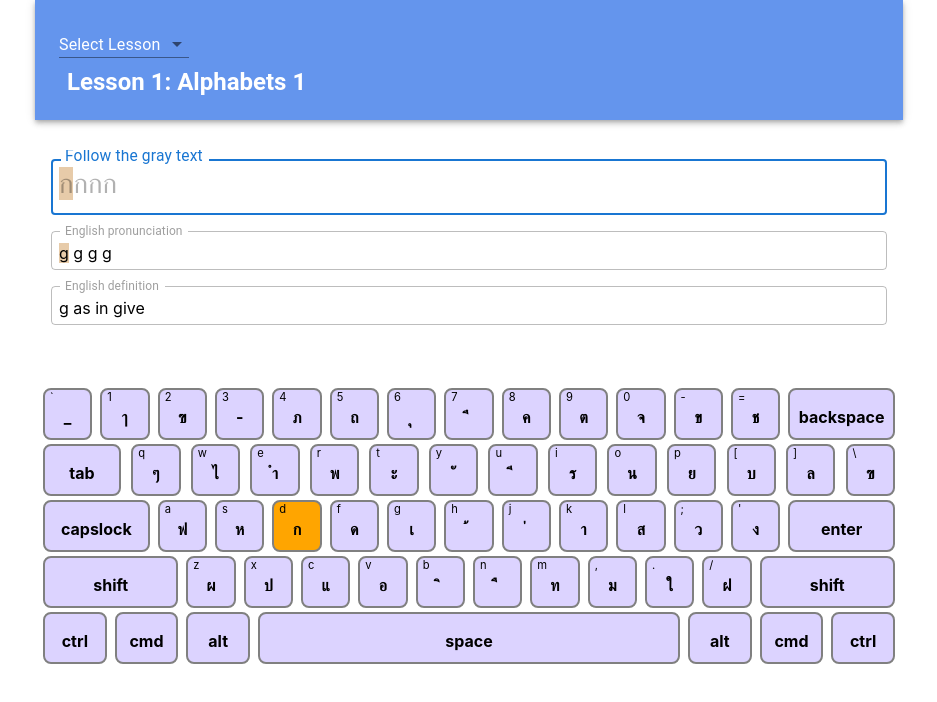
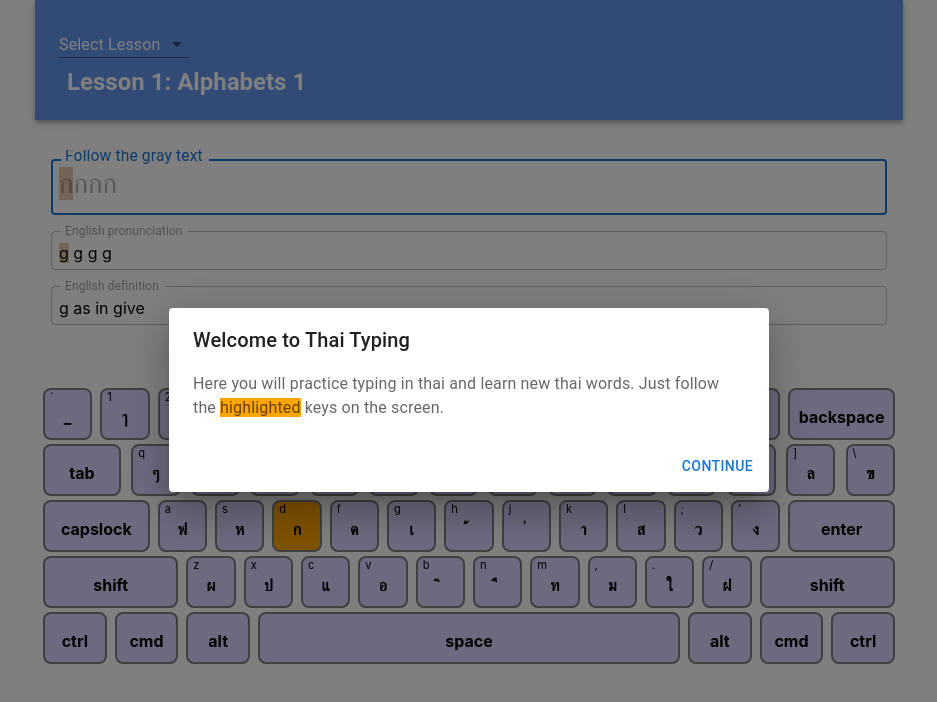
Before and after one commit to alvinlamSL/thai-typing-game, a React (Create React App) app: page / in a window 1280 px wide. Shown: the top 702 px of the page, without its empty margins (171-1108 px from the left). Built offline with nearby package versions, Linux system fonts and the light colour scheme.

Commit message:
Add intro dialog

```diff
--- a/src/App.tsx
+++ b/src/App.tsx
@@ -6,6 +6,7 @@ import { reducer } from './reducer';
 import { setLesson } from './reducer/actions';
 import { initialState } from './reducer/state';
 
+import Intro from './components/Intro';
 import Banner from './components/Banner';
 import TextDisplay from './components/TextDisplay/index';
 import KeyboardDisplay from './components/KeyboardDisplay';
@@ -36,6 +37,7 @@ const App: React.FC = () => {
         <ReducerContext.Provider value={{ state, dispatch }}>
             <div className="App">
                 <Container sx={{ ...styles?.appContainer }} maxWidth="md">
+                    <Intro/>
                     <Banner/>
                     <TextDisplay />
                     <KeyboardDisplay />
--- /dev/null
+++ b/src/components/Intro/Intro.tsx
@@ -0,0 +1,41 @@
+import {
+    Button,
+    Dialog,
+    DialogActions,
+    DialogContent,
+    DialogContentText,
+    DialogTitle,
+} from '@mui/material';
+import React, { useState } from 'react';
+
+const localStorageIntroStatusKey = 'intro_status';
+const Intro: React.FC = () => {
+    // check if user has previously seen intro
+    const introStatus = JSON.parse(localStorage.getItem(localStorageIntroStatusKey) ?? '{}');
+    const [showDialog, setShowDialog] = useState(!introStatus?.isRead ?? true);
+
+    const onAccept = (): void => {
+        const introData = { isRead: true };
+        localStorage.setItem(localStorageIntroStatusKey, JSON.stringify(introData));
+        setShowDialog(false);
+    };
+
+    return (
+        <Dialog open={showDialog}>
+            <DialogTitle>
+                Welcome to Thai Typing
+            </DialogTitle>
+            <DialogContent>
+                <DialogContentText>
+                    Here you will practice typing in thai and learn new thai words.
+                    Just follow the <span style={{ background: 'orange' }}>highlighted</span> keys on the screen.
+                </DialogContentText>
+            </DialogContent>
+            <DialogActions>
+                <Button onClick={onAccept}>Continue</Button>
+            </DialogActions>
+        </Dialog>
+    );
+};
+
+export default Intro;
--- /dev/null
+++ b/src/components/Intro/index.ts
@@ -0,0 +1 @@
+export { default } from './Intro';
```
Also changed, not shown: src/components/Intro/Intro.styles.ts (added, +9 -0 lines).
